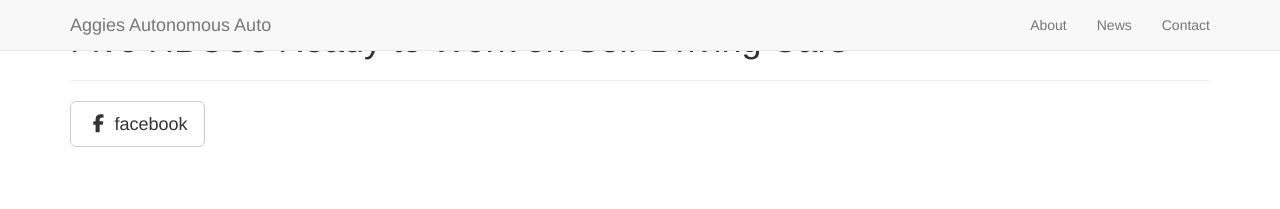
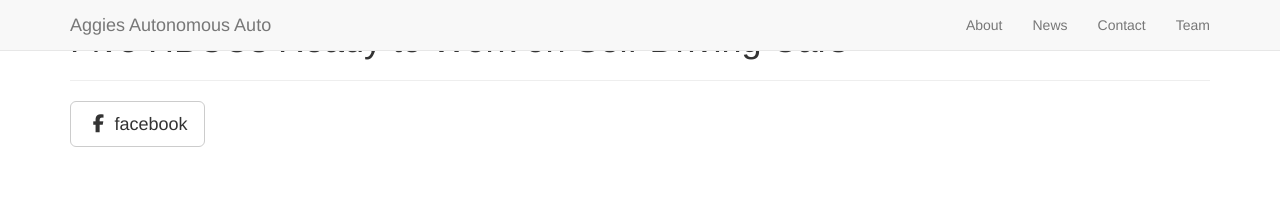
Before and after one commit to AggiesAutonomousAuto/AggiesAutonomousAuto.github.io, a Jekyll site: the page built from _posts/2014-09-21-news-1.markdown, in a window 1280 px wide. Shown: the top 209 px of the page. Built offline with Jekyll 4.4.1, drawn with Linux system fonts in a browser that asks for light colours; nearby versions of some CDN libraries; library files that are not in the unit come from our copies.

Commit message:
Add team page button

```diff
--- a/_includes/header.html
+++ b/_includes/header.html
@@ -22,6 +22,9 @@
                 </li>
                 <li>
                     <a class="page-scroll" href="#contact">Contact</a>
+                </li>
+                <li>
+                  <a class="page-scroll" href="team.html">Team</a>
                 </li>
             </ul>
         </div>
```
